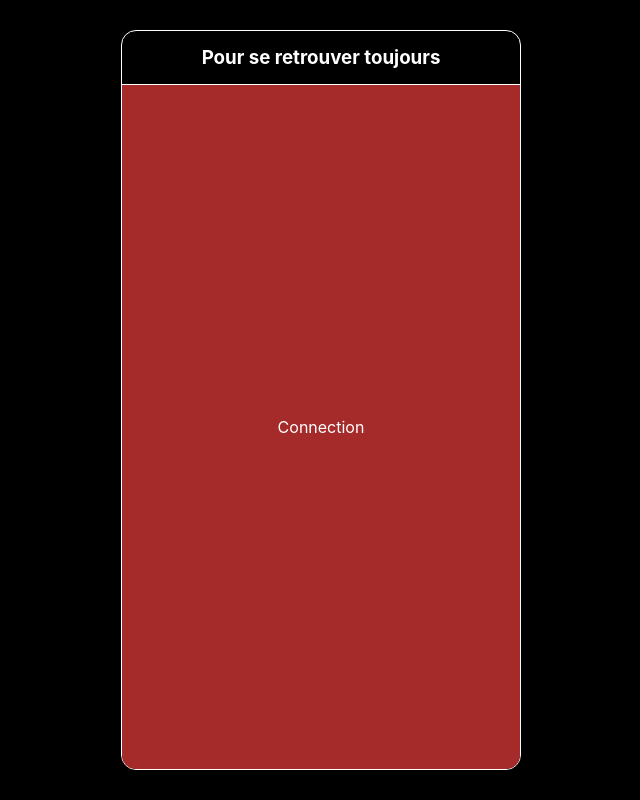
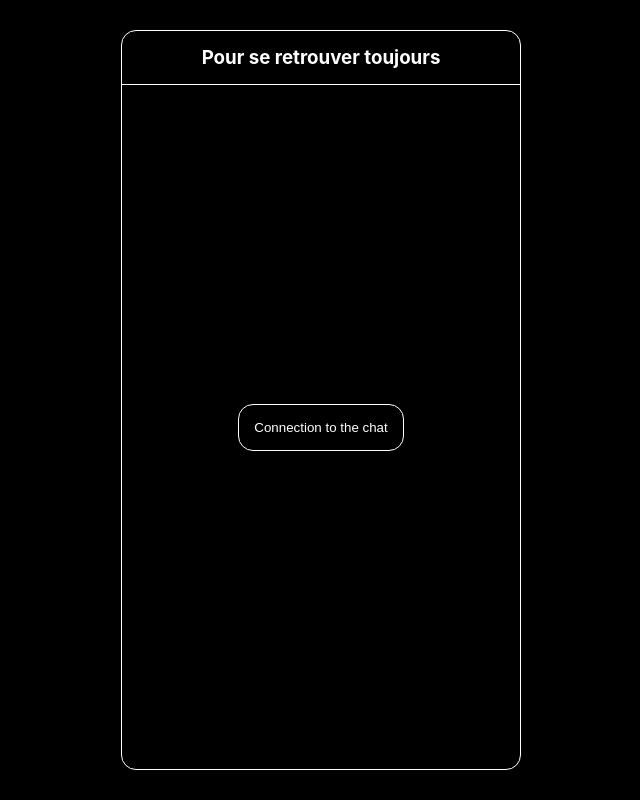
Before and after one commit to lucasbriandbr/lucasetlila.art, a Next.js app in the folder lucasetlila.art/: page / in a window 1280 px wide. Shown: the whole page, without its empty margins (319-959 px from the left). Built offline with nearby package versions, Linux system fonts and the light colour scheme.

Commit message:
Connect Button

```diff
--- a/lucasetlila.art/pages/index.js
+++ b/lucasetlila.art/pages/index.js
@@ -39,7 +39,7 @@ export default function Home() {
 
             <div className={styles.connectWidget}>
 
-              <p>Connection</p>
+              <button className={styles.connectButton}>Connection to the chat</button>
 
             </div>
 
--- a/lucasetlila.art/styles/Home.module.css
+++ b/lucasetlila.art/styles/Home.module.css
@@ -49,7 +49,23 @@
   display: flex;
   height: 100%;
   width: 100%;
-  background-color: brown;
   justify-content: center;
   align-items: center;
 }
+
+.connectButton {
+  padding: 15px;
+  border: 1px solid white;
+  color: white;
+  margin: 15px;
+  display: flex;
+  background-color: black;
+  border-radius: 15px;
+  transition: all 0.25s ease-in-out;
+  cursor: pointer;
+}
+
+.connectButton:hover, .connectButton:active {
+  background-color: #2a2a2a;
+  transition: all 0.25s ease-in-out;
+}
```
